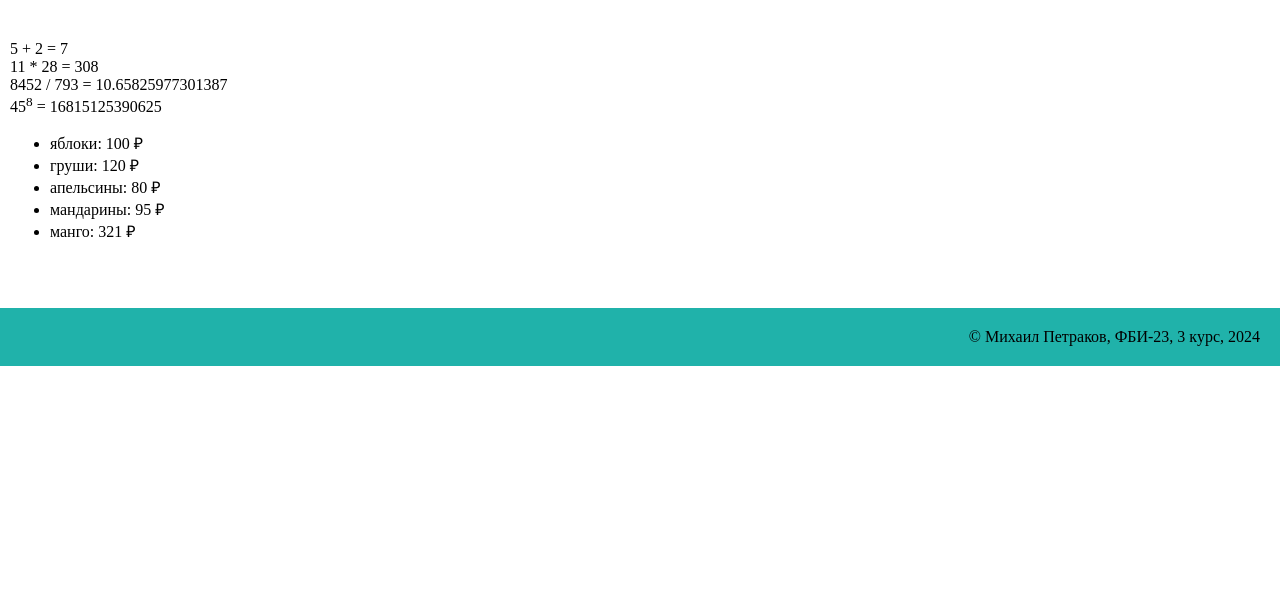
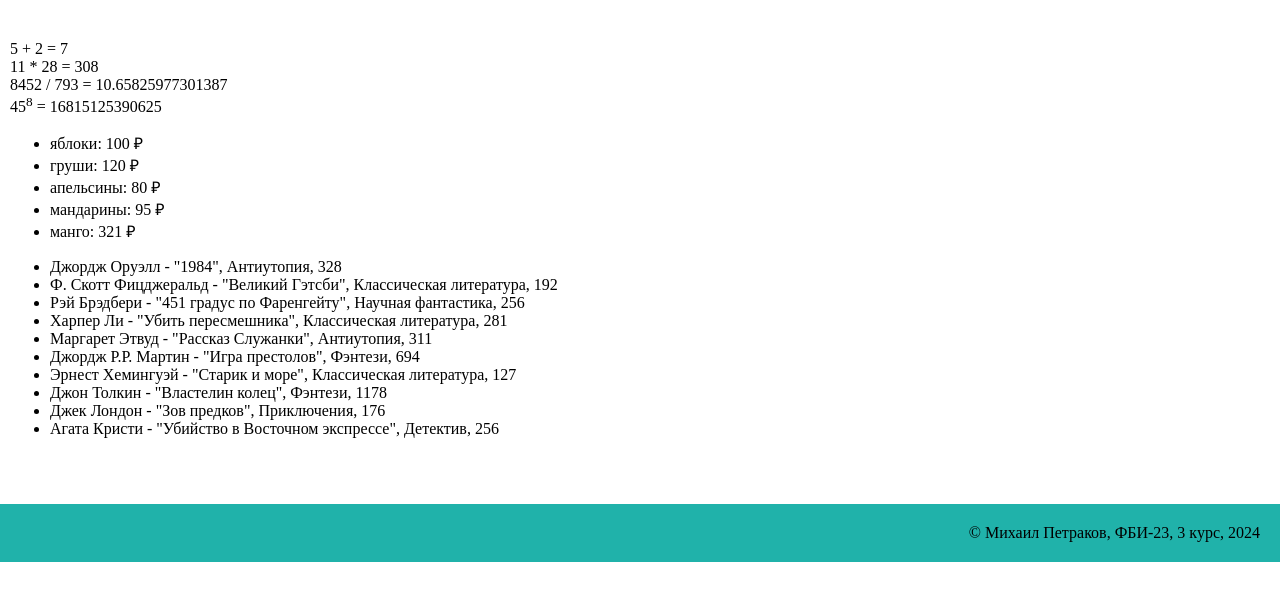
Before and after one commit to mikhailpetrakov/web-prog-labs-2, a Flask app: page /lab2/example in a window 1280 px wide. Shown: the part 58-659 px from the top of the page. Run offline with Flask 3, Linux system fonts and the light colour scheme.

Commit message:
Книги

```diff
--- a/app.py
+++ b/app.py
@@ -187,6 +187,18 @@ def example():
         {'name': 'мандарины', 'price': 95},
         {'name': 'манго', 'price': 321},
     ]
+    books = [
+        {'author': 'Джордж Оруэлл', 'name': '"1984"', 'genre': 'Антиутопия', 'pages': 328},
+        {'author': 'Ф. Скотт Фицджеральд', 'name': '"Великий Гэтсби"', 'genre': 'Классическая литература', 'pages': 192},
+        {'author': 'Рэй Брэдбери', 'name': '"451 градус по Фаренгейту"', 'genre': 'Научная фантастика', 'pages': 256},
+        {'author': 'Харпер Ли', 'name': '"Убить пересмешника"', 'genre': 'Классическая литература', 'pages': 281},
+        {'author': 'Маргарет Этвуд', 'name': '"Рассказ Служанки"', 'genre': 'Антиутопия', 'pages': 311},
+        {'author': 'Джордж Р.Р. Мартин', 'name': '"Игра престолов"', 'genre': 'Фэнтези', 'pages': 694},
+        {'author': 'Эрнест Хемингуэй', 'name': '"Старик и море"', 'genre': 'Классическая литература', 'pages': 127},
+        {'author': 'Джон Толкин', 'name': '"Властелин колец"', 'genre': 'Фэнтези', 'pages': 1178},
+        {'author': 'Джек Лондон', 'name': '"Зов предков"', 'genre': 'Приключения', 'pages': 176},
+        {'author': 'Агата Кристи', 'name': '"Убийство в Восточном экспрессе"', 'genre': 'Детектив', 'pages': 256}
+    ]
     return render_template('example.html',
                             name=name, number=number,
-                            group=group, course=course, fruits=fruits)
+                            group=group, course=course, fruits=fruits, books=books)
--- a/templates/example.html
+++ b/templates/example.html
@@ -25,6 +25,11 @@
             <li>{{ f.name }}: {{ f.price }} &#8381;</li>
             {% endfor %}
         </ul>
+        <ul>
+            {% for b in books %}
+            <li>{{ b.author }} - {{ b.name }}, {{ b.genre }}, {{ b.pages }}</li>
+            {% endfor %}
+        </ul>
     </main>
 
     <footer>
```
